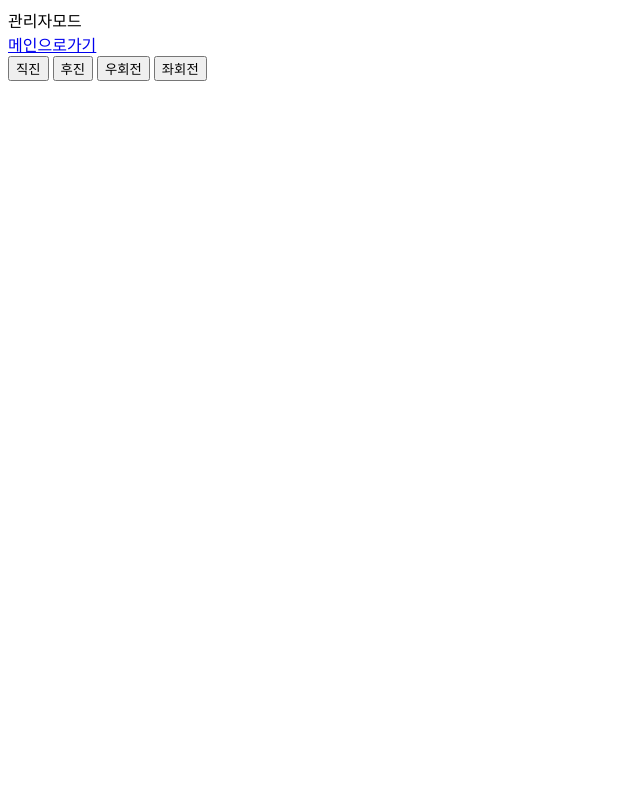
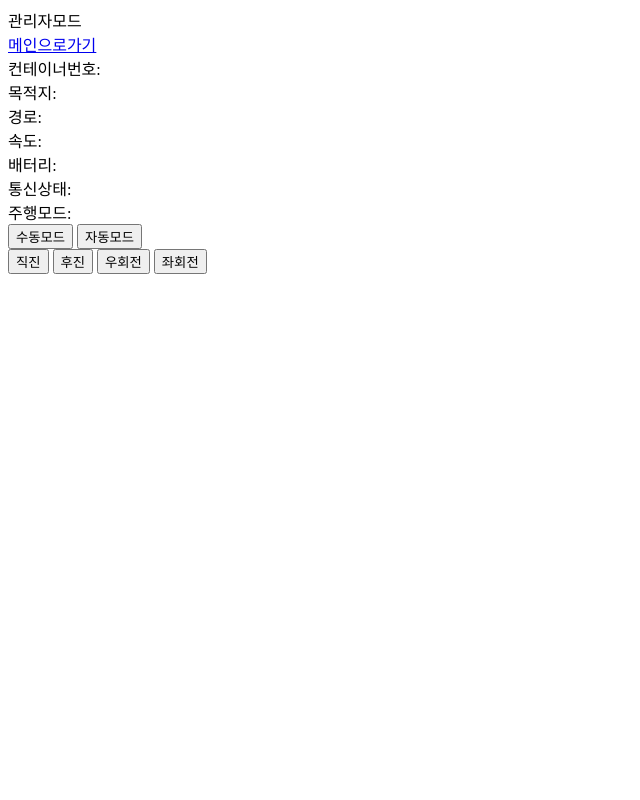
Before and after one commit to baeseonghyeon/hanium-smartcar, a Django app: template smartcar/templates/car_detail.html in a window 1280 px wide. Shown: the whole page, without its empty margins (0-640 px from the left). Run offline with Django 3.2, Linux system fonts and the light colour scheme; the template is opened without the code that fills it, so the values that code supplies are empty; a user stored in the database is signed in; some libraries are stand-ins or nearby versions.

Commit message:
control button 수정 2

```diff
--- a/smartcar/templates/car_detail.html
+++ b/smartcar/templates/car_detail.html
@@ -17,23 +17,37 @@
 <a href="/main">메인으로가기</a><br>
 <input type="hidden" id="test" value="{{ carNumber }}">
 <div>{{ carNumber }}</div>
-<div id="container"></div>
-<div id="destination"></div>
-<div id="route"></div>
-<div id="speed"></div>
-<div id="battery"></div>
-<div id="communication"></div>
-<div id="drivingmode"></div>
+컨테이너번호:<span id="container"></span><br>
+목적지:<span id="destination"></span><br>
+경로:<span id="route"></span><br>
+속도:<span id="speed"></span><br>
+배터리:<span id="battery"></span><br>
+통신상태:<span id="communication"></span><br>
+주행모드:<span id="drivingmode"></span><br>
 
 <div id="map"></div>
+<button id="manual" onclick="manual()">수동모드</button>
+<button id="auto" onclick="auto()">자동모드</button><br>
 <!--<button id="path_search" value="경로찾기" onclick="search()"></button>-->
 <!--<div id="path"></div>-->
+<div id="control">
 <button id="go" onclick="go()">직진</button>
 <button id="back" onclick="back()">후진</button>
 <button id="right" onclick="right()">우회전</button>
 <button id="left" onclick="left()">좌회전</button>
-
+</div>
 <script>
+$(document).ready(function(){
+    $("#control").fadeOut("fast");
+})
+function manual(){
+    $("#drivingmode").text('수동');
+    $("#control").fadeIn("fast");
+}
+function auto(){
+    $("#drivingmode").text('자동');
+    $("#control").fadeOut('fast');
+}
 function go(){
         $.ajax({
             type : 'POST',
```
